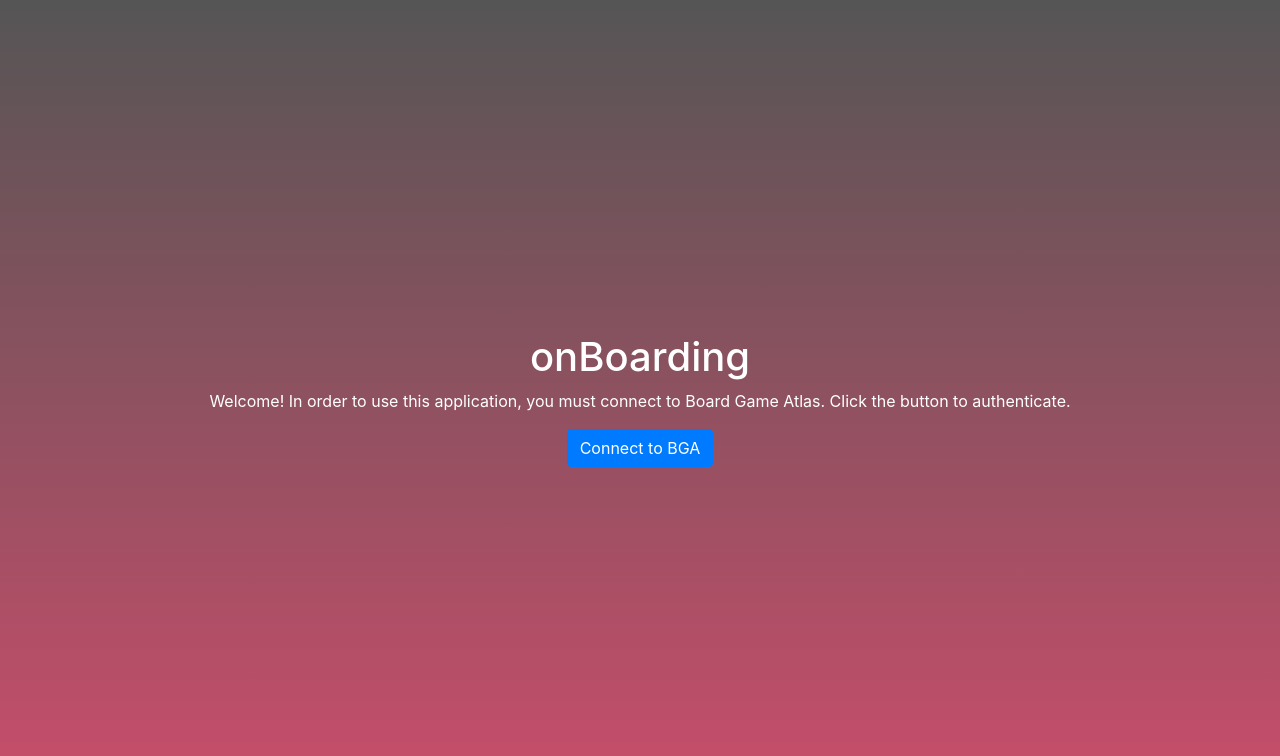
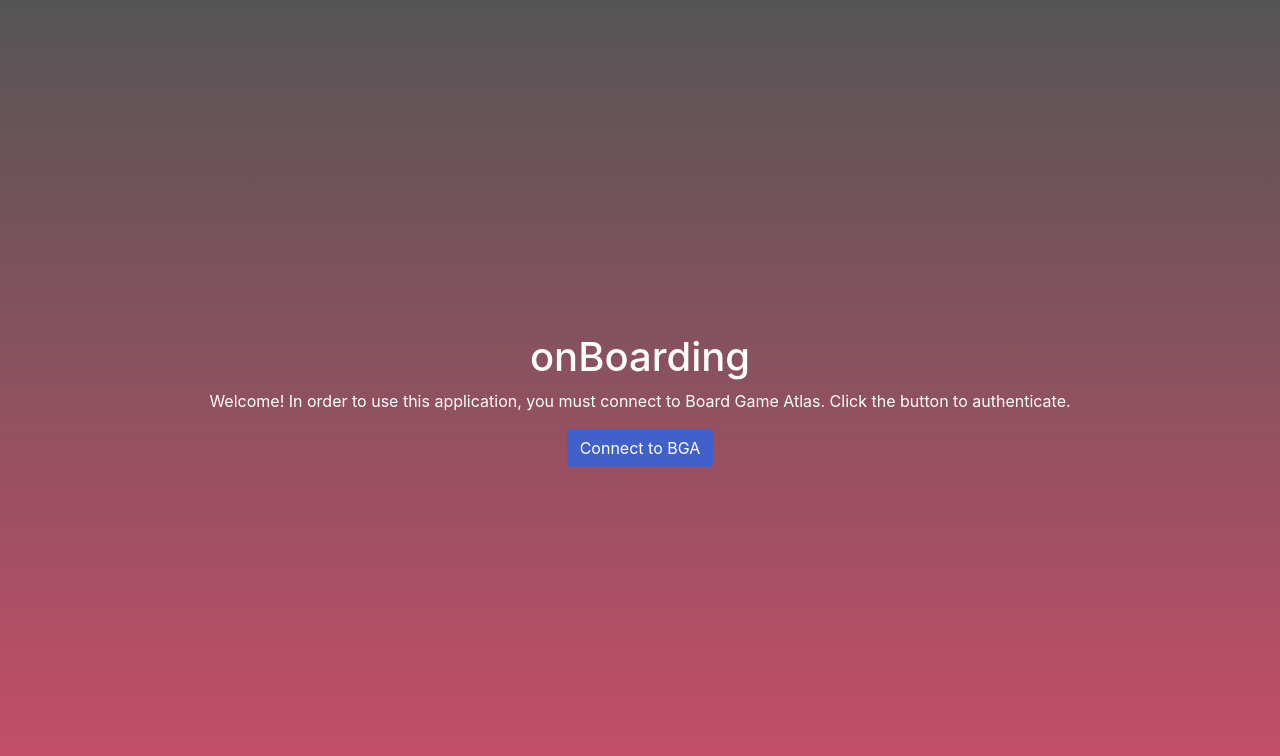
Before and after one commit to emilpee/onBoarding-frontend, a React (Create React App) app: page / in a window 1280 px wide. Shown: the top 756 px of the page. Built offline with nearby package versions, Linux system fonts and the light colour scheme.

Commit message:
Tried out some  react bootstrap config

```diff
--- a/src/components/Login/Login.jsx
+++ b/src/components/Login/Login.jsx
@@ -18,12 +18,18 @@
   return (
     <main className="login">
       <h1>onBoarding</h1>
-      <p>
+      <p className="text-center">
         Welcome! In order to use this application, you must connect to Board
         Game Atlas. Click the button to authenticate.
       </p>
 
-      <Button onClick={handleConnectClick}>Connect to BGA</Button>
+      <Button
+        className="btn"
+        variant="primary-button"
+        onClick={handleConnectClick}
+      >
+        Connect to BGA
+      </Button>
     </main>
   );
 };
--- a/src/components/Login/styles.scss
+++ b/src/components/Login/styles.scss
@@ -2,10 +2,14 @@
 
 .login {
   align-items: center;
-  background: $bgGradient;
-  color: $white;
+  background: linear-gradient(
+    to top,
+    theme-color("primary"),
+    theme-color("darkgray")
+  );
   display: flex;
   flex-direction: column;
   height: 100vh;
+  width: 100%;
   justify-content: center;
 }
--- a/src/scss/_colors.scss
+++ b/src/scss/_colors.scss
@@ -1,11 +1,14 @@
-// Main colors
-$main: #c94d6b;
-$secondary: #fc6e47;
-$detail: #63524e;
-$black: #222;
-$darkgray: rgb(85, 85, 85);
-$gray: rgb(175, 175, 175);
-$white: #fff;
+@import "functions";
 
-// Gradients
-$bgGradient: linear-gradient(to top, $main, $darkgray);
+$body-color: #fff;
+
+$theme-colors: (
+  "primary": #c94d6b,
+  "secondary": #fc6e47,
+  "primary-button": #4260c9,
+  "detail": #63524e,
+  "black": #111,
+  "darkgray": rgb(85, 85, 85),
+  "gray": #ddd,
+  "white": #fff,
+);
--- /dev/null
+++ b/src/scss/_functions.scss
@@ -0,0 +1,3 @@
+@function theme-color($key: "primary") {
+  @return map-get($theme-colors, $key);
+}
--- a/src/scss/index.scss
+++ b/src/scss/index.scss
@@ -1,3 +1,4 @@
 @import "colors";
 @import "typography";
+@import "functions";
 @import "~bootstrap/scss/bootstrap";
```
